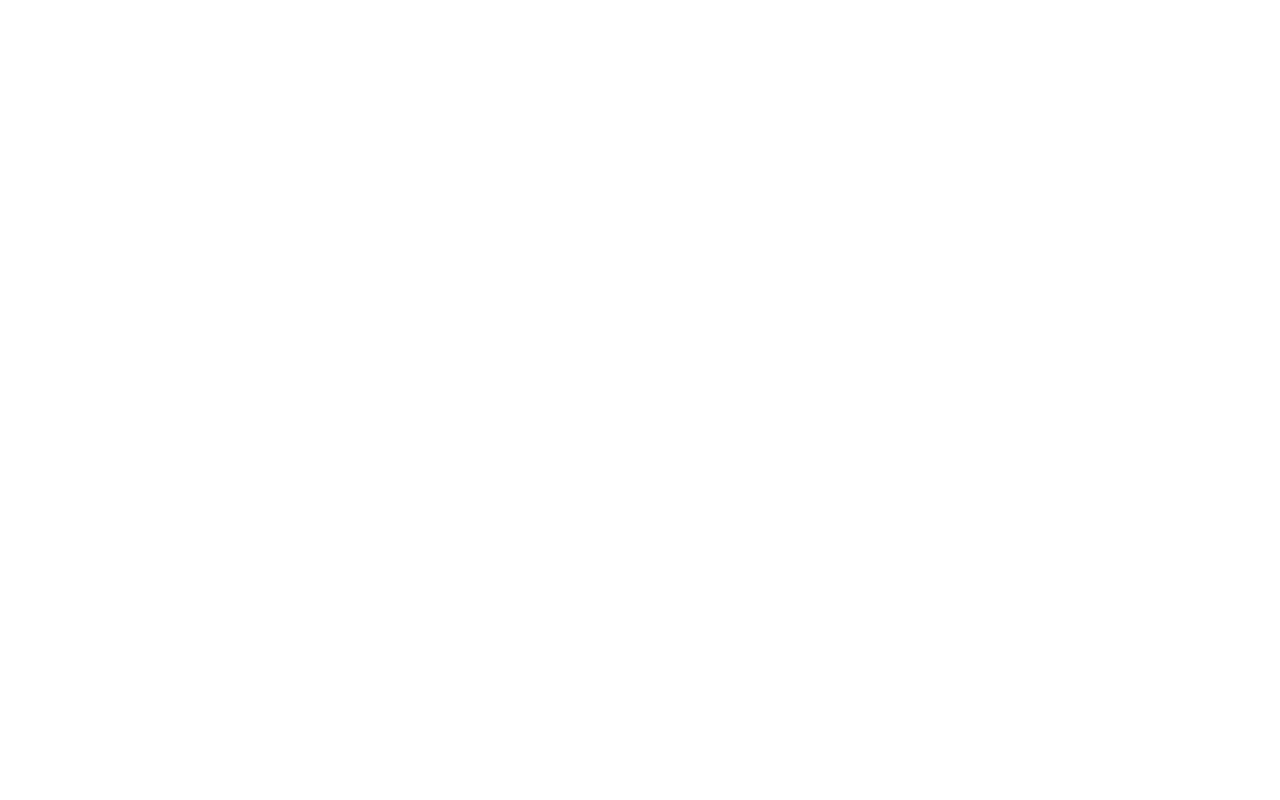
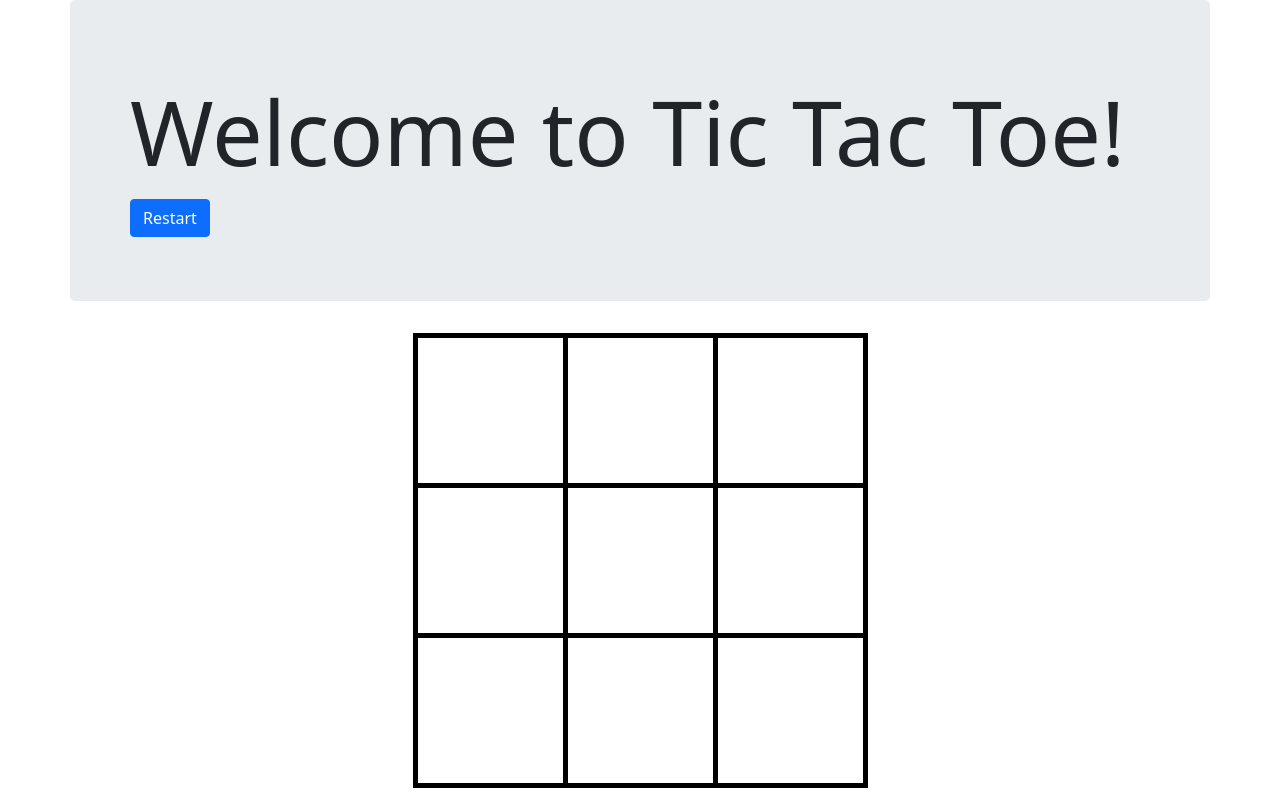
Before and after one commit to wmalisch/Tic-Tac-Toe-Frontend, a plain HTML site: page index.html in a window 1280 px wide. Drawn offline with nearby package versions, Linux system fonts and the light colour scheme.

Commit message:
html and css done, moving on to javascript

```diff
--- a/index.html
+++ b/index.html
@@ -3,8 +3,36 @@
   <head>
     <meta charset="utf-8">
     <title>Tic-Tac-Toe Game</title>
+    <link href="https://cdn.jsdelivr.net/npm/bootstrap@5.0.2/dist/css/bootstrap.min.css" rel="stylesheet" integrity="sha384-EVSTQN3/azprG1Anm3QDgpJLIm9Nao0Yz1ztcQTwFspd3yD65VohhpuuCOmLASjC" crossorigin="anonymous">
+    <link rel="stylesheet" href="styles.css">
   </head>
   <body>
+    <div class="container jumbotron">
+      <div class="container xtr-pad">
+        <div id="h">
+          Welcome to Tic Tac Toe!
+        </div>
+        <button type="button" class="btn btn-primary">Restart</button>
+      </div>
+    </div>
+    <table class="center">
+      <tr>
+        <td></td>
+        <td></td>
+        <td></td>
+      </tr>
+      <tr>
+        <td></td>
+        <td></td>
+        <td></td>
+      </tr>
+      <tr>
+        <td></td>
+        <td></td>
+        <td></td>
+      </tr>
+    </table>
+
 
   </body>
 </html>
--- /dev/null
+++ b/styles.css
@@ -0,0 +1,27 @@
+.jumbotron {
+  padding: 2rem 1rem;
+  margin-bottom: 2rem;
+  background-color: #e9ecef;
+  border-radius: .3rem;
+}
+
+.xtr-pad{
+  margin: 2em;
+}
+
+#h{
+  font-size: 90px
+}
+
+td{
+  border: 5px solid black;
+  font-size: 100px;
+  height: 150px;
+  width: 150px;
+  text-align: center;
+}
+
+.center{
+  margin-left: auto;
+  margin-right: auto;
+}
```
